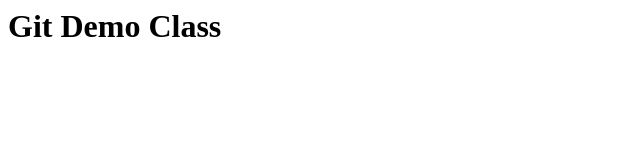
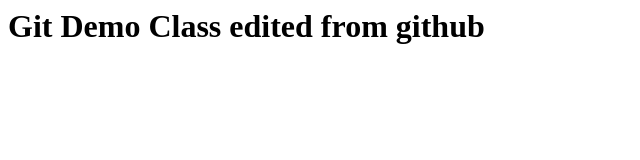
Before and after one commit to balaji85/testrepo, a plain HTML site: page index.html in a window 1280 px wide. Shown: the whole page, without its empty margins (0-640 px from the left). Drawn offline with Linux system fonts and the light colour scheme.

Commit message:
Update index.html

```diff
--- a/index.html
+++ b/index.html
@@ -1,3 +1,3 @@
 <html>
-	<h1>Git Demo Class</h1>
+	<h1>Git Demo Class edited from github</h1>
 </html>
```
